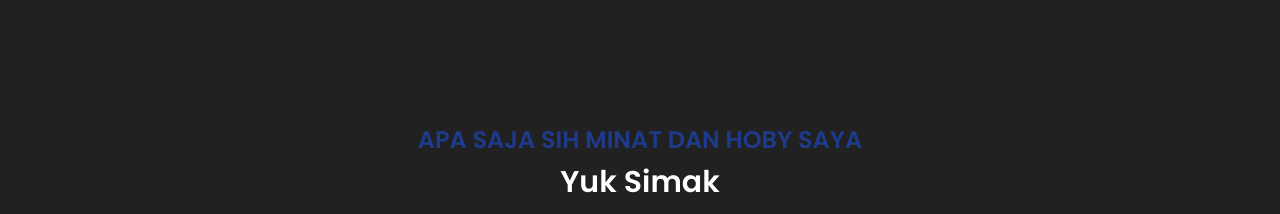
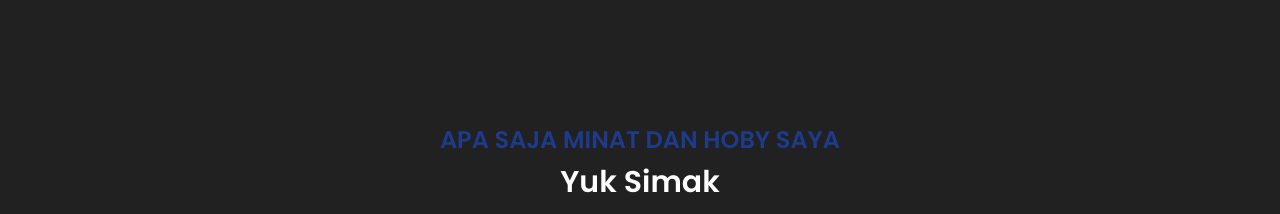
Before and after one commit to KurniawanEkaNugraha/Teknologi-Web-Portofolio, a website: page index.html in a window 1280 px wide. Shown: the part 1280-1494 px from the top of the page. Drawn offline with nearby package versions, Linux system fonts and the light colour scheme.

Commit message:
Update index.html

```diff
--- a/index.html
+++ b/index.html
@@ -85,7 +85,7 @@
 
         <!-- START : Minat dan hoby -->
         <section class="container" id="skills">
-            <h3 class="font-bold text-blue-900 text-2xl text-center">APA SAJA SIH MINAT DAN HOBY SAYA</h3>
+            <h3 class="font-bold text-blue-900 text-2xl text-center">APA SAJA MINAT DAN HOBY SAYA</h3>
             <h4 class="text-white font-bold text-3xl mt-2 text-center">Yuk Simak</h4>
             <div class="max-w-[980px] mx-auto grid grid-cols-1 md:grid-cols-2 items-center gap-7 mt-8"></div>
 
```
